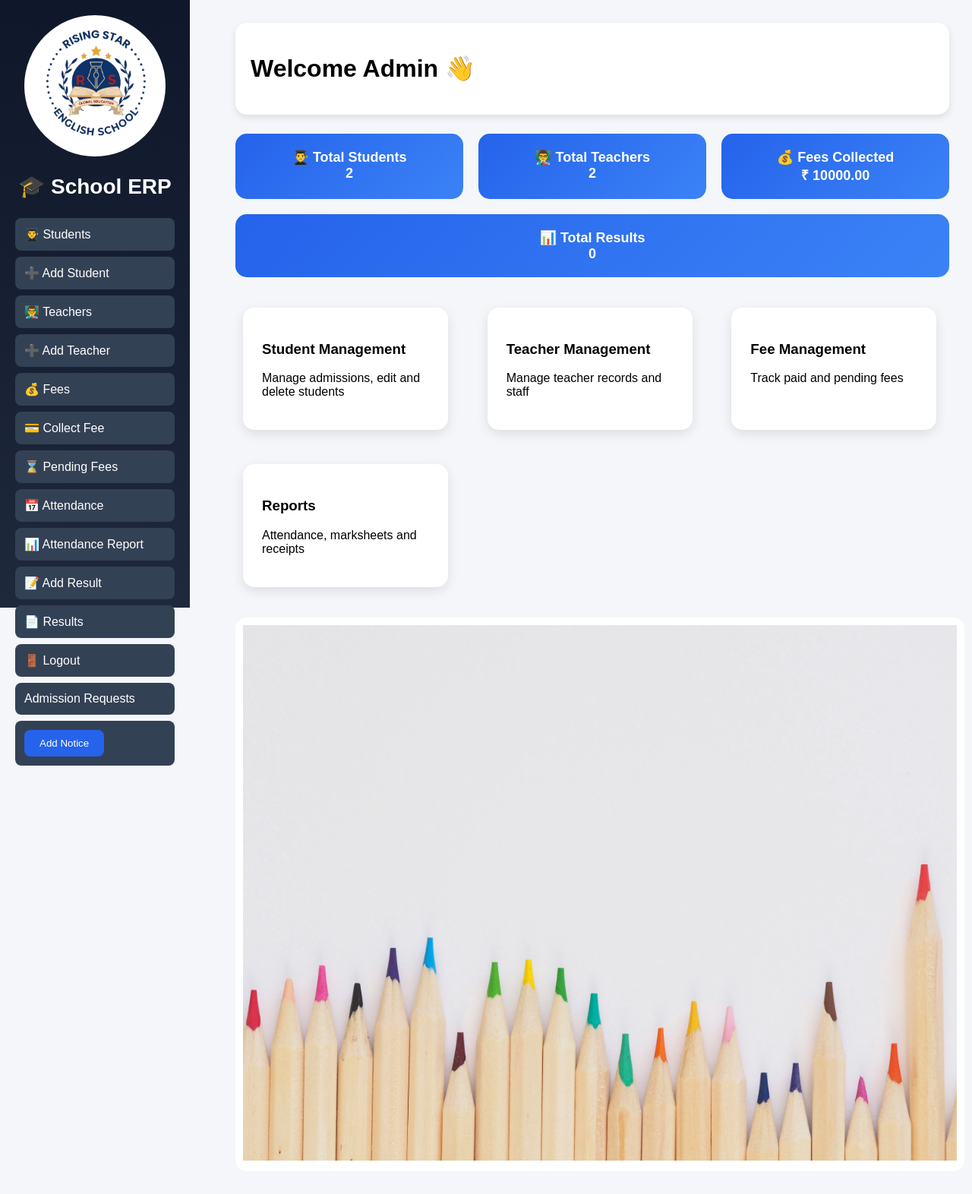
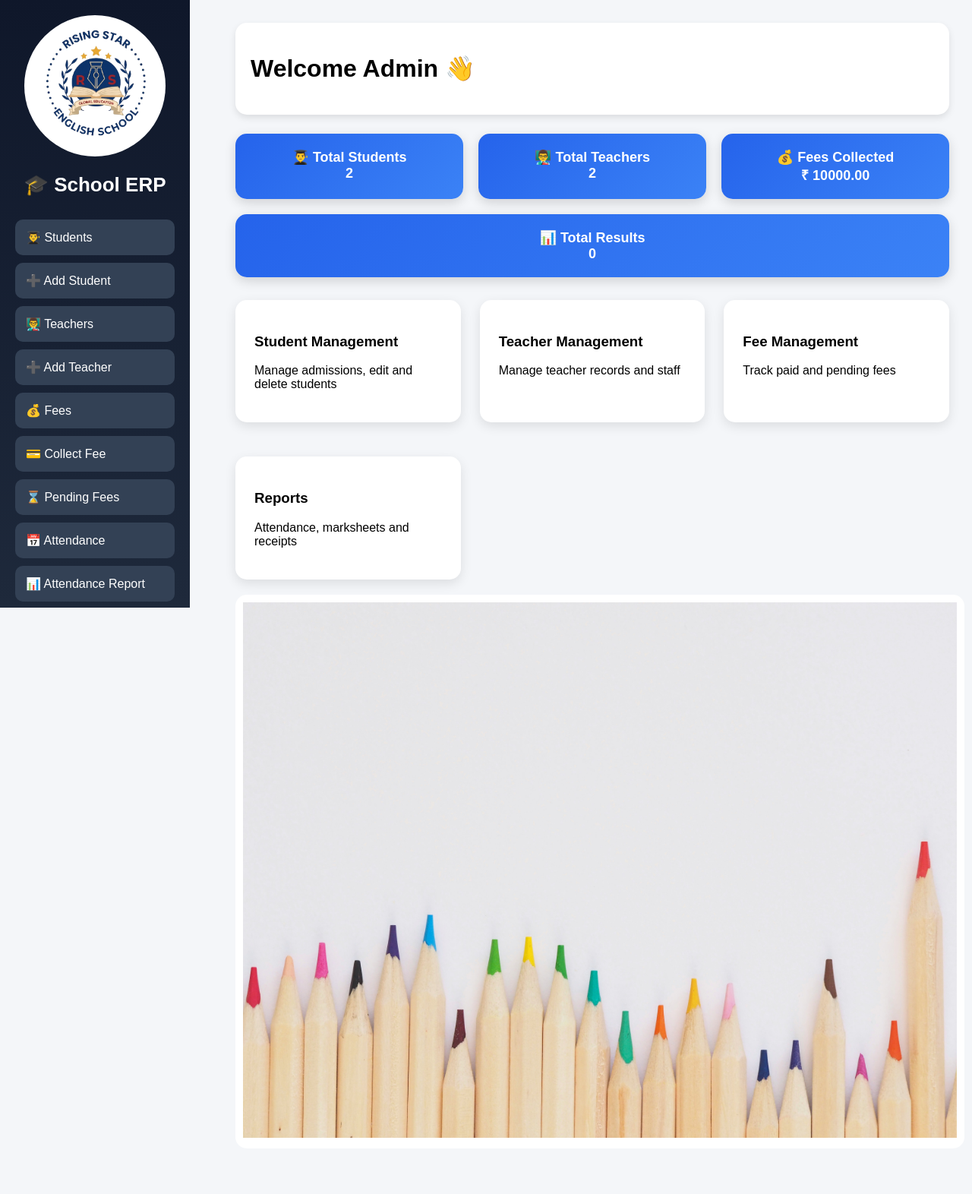
Before and after one commit to ISHWARDHERE/school-erp-new, a FastAPI app: page /admin_dashboard in a window 1280 px wide. Shown: the whole page at 76% size. After the commit the page ends 1498 px from the top, so only its background shows below. Run offline with FastAPI, Linux system fonts and the light colour scheme; a user stored in the database is signed in; data comes from the database, SQL or seed files in the repository; data that the repository does not hold is empty.

Commit message:
Clean UI CSS updated

```diff
--- a/static/style.css
+++ b/static/style.css
@@ -1,124 +1,10 @@
-body {
-    margin: 0;
-    font-family: Arial, sans-serif;
-    background: #f4f6f9;
-}
-
-.sidebar {
-    width: 250px;
-    height: 100vh;
-    background: #1e293b;
-    color: white;
-    position: fixed;
-    padding: 20px;
-}
-
-.sidebar h2 {
-    text-align: center;
-}
-
-.sidebar a {
-    display: block;
-    color: white;
-    text-decoration: none;
-    padding: 12px;
-    margin: 8px 0;
-    background: #334155;
-    border-radius: 8px;
-}
-
-.sidebar a:hover {
-    background: #475569;
-}
-
-.main {
-    margin-left: 280px;
-    padding: 30px;
-}
-
-.card {
-    background: white;
-    padding: 20px;
-    margin: 10px;
-    display: inline-block;
-    width: 220px;
-    border-radius: 10px;
-    box-shadow: 0px 0px 10px #ccc;
-}
-
-table {
-    width: 100%;
-    border-collapse: collapse;
-    background: white;
-}
-
-table th, table td {
-    padding: 12px;
-    border: 1px solid #ddd;
-}
-
-table th {
-    background: #2563eb;
-    color: white;
-}
-
-button {
-    padding: 10px 20px;
-    background: #2563eb;
-    color: white;
-    border: none;
-    border-radius: 8px;
-}
-
-.login-container {
-    display: flex;
-    justify-content: center;
-    align-items: center;
-    height: 100vh;
-    background: linear-gradient(to right, #2563eb, #1e293b);
-}
-
-.login-box {
-    background: white;
-    padding: 40px;
-    border-radius: 15px;
-    width: 350px;
-    text-align: center;
-    box-shadow: 0px 0px 20px rgba(0,0,0,0.2);
-}
-
-.login-box input {
-    width: 90%;
-    padding: 12px;
-    border: 1px solid #ccc;
-    border-radius: 8px;
-}
-
-.login-box button {
-    width: 100%;
-}
-
 body{
     margin:0;
-    font-family:Arial;
+    font-family:Arial,sans-serif;
     background:#f4f6f9;
 }
 
-.sidebar{
-    width:250px;
-    height:100vh;
-    position:fixed;
-    background:linear-gradient(180deg,#0f172a,#1e293b);
-    padding:20px;
-}
-
-.sidebar h2{
-    color:white;
-    text-align:center;
-    font-size:28px;
-    margin-bottom:25px;
-}
-
+/* Sidebar */
 .sidebar{
     width:250px;
     height:100vh;
@@ -128,6 +14,25 @@ body{
     background:linear-gradient(180deg,#0f172a,#1e293b);
     padding:20px;
     box-sizing:border-box;
+    overflow-y:auto;
+}
+
+.sidebar h2{
+    color:white;
+    text-align:center;
+    font-size:26px;
+    margin-bottom:30px;
+}
+
+.sidebar a{
+    display:block;
+    color:white;
+    text-decoration:none;
+    padding:14px;
+    margin:10px 0;
+    background:#334155;
+    border-radius:10px;
+    transition:0.3s;
 }
 
 .sidebar a:hover{
@@ -135,11 +40,13 @@ body{
     transform:scale(1.03);
 }
 
+/* Main */
 .main{
     margin-left:280px;
     padding:30px;
 }
 
+/* Topbar */
 .topbar{
     background:white;
     padding:20px;
@@ -148,11 +55,12 @@ body{
     box-shadow:0 4px 10px rgba(0,0,0,0.1);
 }
 
+/* Stats */
 .stats{
     display:flex;
     gap:20px;
+    flex-wrap:wrap;
     margin-bottom:30px;
-    flex-wrap:wrap;
 }
 
 .stat-card{
@@ -165,26 +73,114 @@ body{
     text-align:center;
     font-size:18px;
     font-weight:bold;
+    box-shadow:0 5px 15px rgba(0,0,0,0.15);
 }
 
-.dashboard-grid{
-    display:grid;
-    grid-template-columns:repeat(auto-fit,minmax(250px,1fr));
-    gap:25px;
-    margin-bottom:30px;
-}
-
+/* Cards */
 .card{
     background:white;
     padding:25px;
     border-radius:15px;
     box-shadow:0 5px 15px rgba(0,0,0,0.1);
+    margin-bottom:20px;
+    transition:0.3s;
 }
 
 .card:hover{
     transform:translateY(-5px);
 }
 
+/* Dashboard grid */
+.dashboard-grid{
+    display:grid;
+    grid-template-columns:repeat(auto-fit,minmax(250px,1fr));
+    gap:25px;
+}
+
+/* Form */
+input,
+textarea,
+select{
+    width:100%;
+    padding:12px;
+    margin:8px 0 15px;
+    border:1px solid #ccc;
+    border-radius:8px;
+    font-size:15px;
+}
+
+textarea{
+    min-height:120px;
+}
+
+/* Buttons */
+button{
+    padding:10px 20px;
+    background:#2563eb;
+    color:white;
+    border:none;
+    border-radius:8px;
+    cursor:pointer;
+    transition:0.3s;
+}
+
+button:hover{
+    background:#1d4ed8;
+}
+
+/* Table */
+table{
+    width:100%;
+    border-collapse:collapse;
+    background:white;
+    border-radius:10px;
+    overflow:hidden;
+    box-shadow:0 4px 12px rgba(0,0,0,0.08);
+}
+
+table th,
+table td{
+    padding:14px;
+    border:1px solid #ddd;
+    text-align:center;
+}
+
+table th{
+    background:#2563eb;
+    color:white;
+}
+
+table tr:hover{
+    background:#f8fafc;
+}
+
+/* Login */
+.login-container{
+    display:flex;
+    justify-content:center;
+    align-items:center;
+    height:100vh;
+    background:linear-gradient(to right,#2563eb,#1e293b);
+}
+
+.login-box{
+    background:white;
+    padding:40px;
+    border-radius:15px;
+    width:350px;
+    text-align:center;
+    box-shadow:0px 0px 20px rgba(0,0,0,0.2);
+}
+
+.login-box input{
+    width:90%;
+}
+
+.login-box button{
+    width:100%;
+}
+
+/* Logo */
 .logo{
     width:170px;
     height:170px;
@@ -196,6 +192,7 @@ body{
     border-radius:50%;
 }
 
+/* Banner */
 .banner{
     width:100%;
     background:white;
@@ -208,3 +205,19 @@ body{
     height:auto;
     object-fit:contain;
 }
+
+/* Status colors */
+.status-pending{
+    color:orange;
+    font-weight:bold;
+}
+
+.status-approved{
+    color:green;
+    font-weight:bold;
+}
+
+.status-rejected{
+    color:red;
+    font-weight:bold;
+}
--- a/templates/fees.html
+++ b/templates/fees.html
@@ -13,6 +13,9 @@
     <a href="/add_fee_web">Collect Fee</a>
     <a href="/web_pending_fees">Pending Fees</a>
     <a href="/export_fees_excel">Download Excel</a>
+    <a href="/fee_receipt/{{ fee.student_id }}">
+        <button>Print Receipt</button>
+    </a>
 </div>
 
 <div class="main">
```
